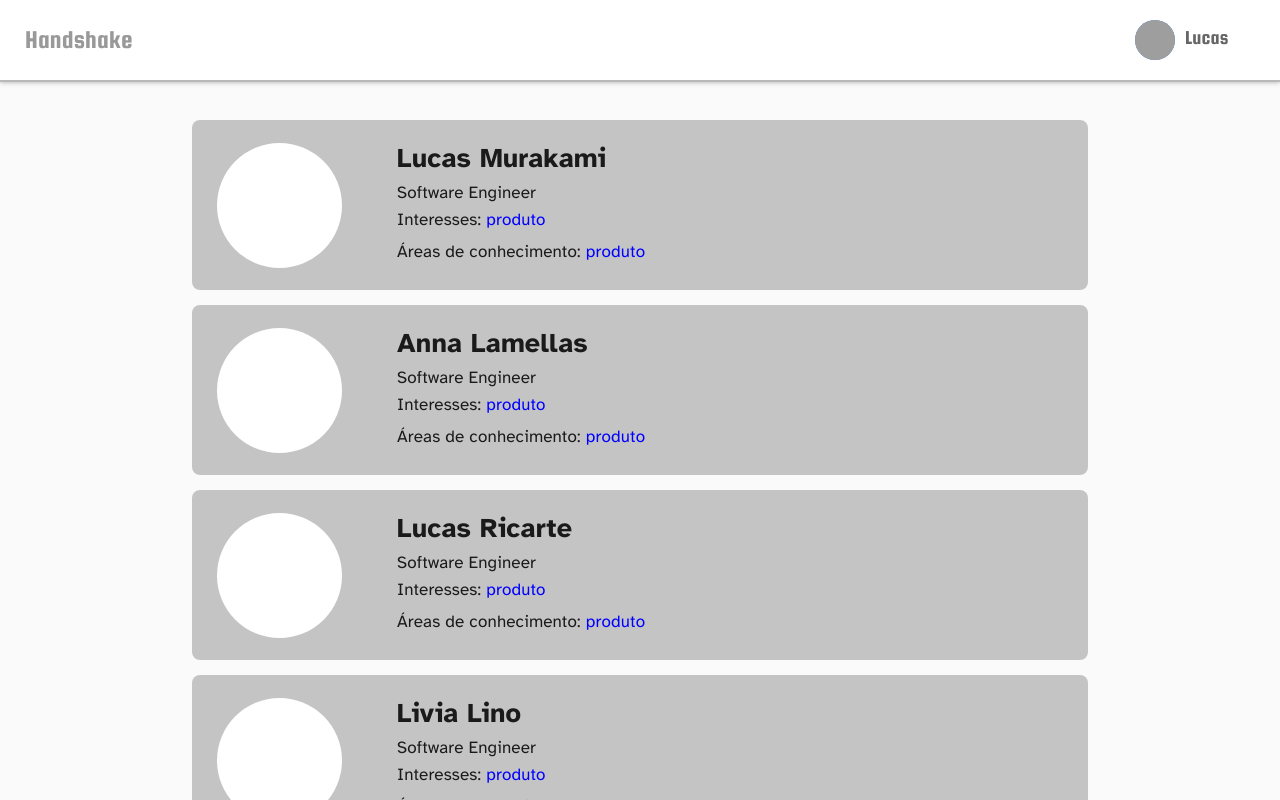
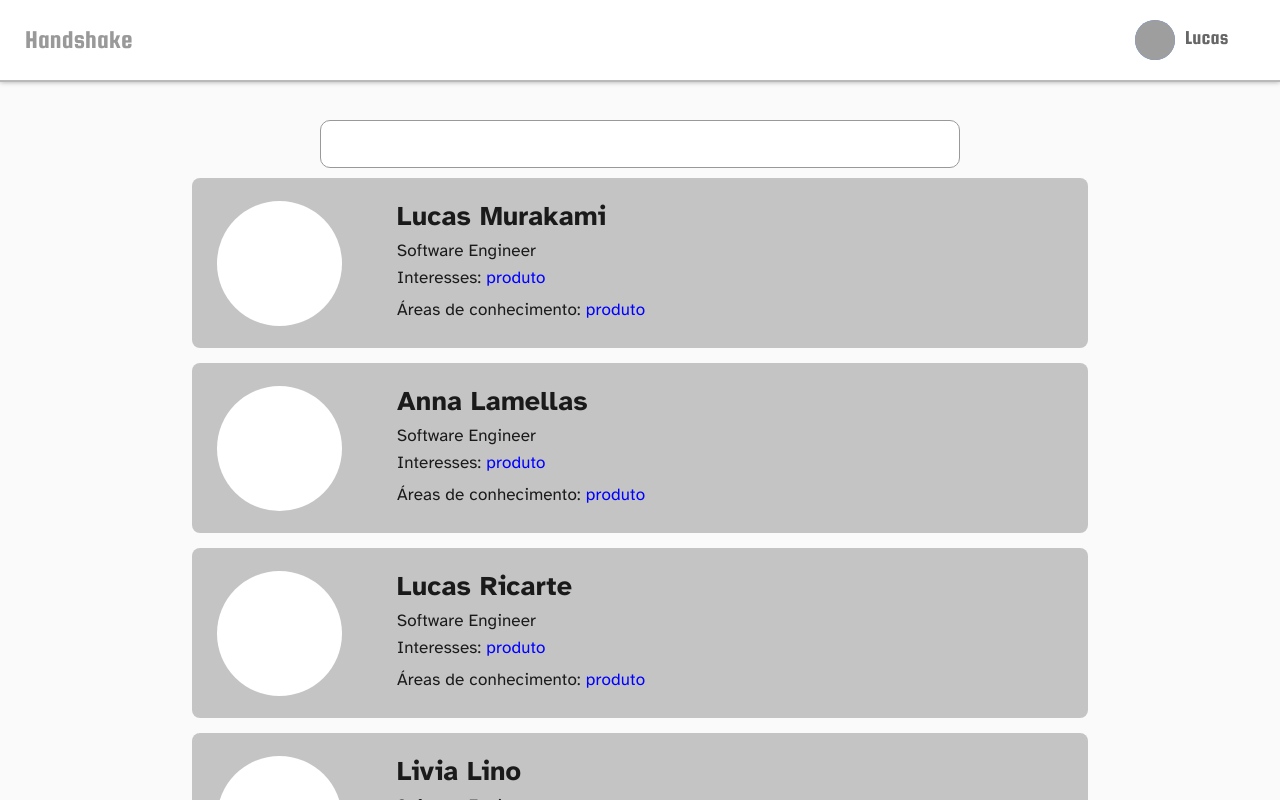
Before and after one commit to AnnaGabrielle/handshake-web, a Vue app: page / in a window 1280 px wide. Shown: the top 800 px of the page. Built offline with nearby package versions, Linux system fonts and the light colour scheme; grey boxes are pictures that could not be loaded.

Commit message:
search bar

```diff
--- a/src/views/Home.vue
+++ b/src/views/Home.vue
@@ -1,7 +1,10 @@
 <template>
-  <div>
+  <div class="home">
+    <div class="input-area">
+        <input v-model="userSearch" class="input" type="text"/>
+    </div>
     <div class="list-container">
-      <UserCard :users="users" />
+      <UserCard :users="usersFiltered" />
     </div>
   </div>
 </template>
@@ -14,6 +17,7 @@ import { User } from '@/interfaces';
 
 interface Data {
   users: User[];
+  userSearch: string;
 }
 
 export default Vue.extend({
@@ -24,15 +28,70 @@ export default Vue.extend({
   data(): Data {
     return {
       users: usersMock,
+      userSearch: '',
     };
+  },
+  computed: {
+    usersFiltered(): User[] {
+      return this.searchUser();
+    },
+  },
+  methods: {
+    searchUser() {
+      if (this.userSearch === '') return this.users;
+      const allUsers = this.users.reduce((usersFounded: User[], user: User) => {
+        const foundedField = this.searchEachFild(user.id);
+        if (!foundedField) return usersFounded;
+        usersFounded.push(user);
+        return usersFounded;
+      }, []);
+      return allUsers;
+    },
+    searchEachFild(id: number) {
+      const user = this.users.find((userFind) => userFind.id === id);
+      if (!user) return;
+      const foundField = (Object.values(user)).find((field) => {
+        const processedField = this.processString(field.toString());
+        return processedField.includes(this.processString(this.userSearch));
+      });
+      // eslint-disable-next-line consistent-return
+      return foundField;
+    },
+    processString(item: string) {
+      return item
+        .normalize('NFD')
+        .replace(/[\u0300-\u036f]/g, '')
+        .toLowerCase();
+    },
   },
 });
 </script>
 
 <style lang="scss" scoped>
+.home {
+  padding-top: 120px;
+}
+
+.input-area {
+  display: flex;
+  justify-content: center;
+}
+
+input {
+  width: 50%;
+  height: 48px;
+  border: 1px solid #999;
+  border-radius: 10px;
+  margin-bottom: 10px;
+  padding: 20px;
+  outline: none;
+}
+input:focus {
+  border: 1px solid #666;
+}
+
 .list-container {
   width: 100%;
-  padding-top: 120px;
   display: flex;
   justify-content: center;
 }
```
